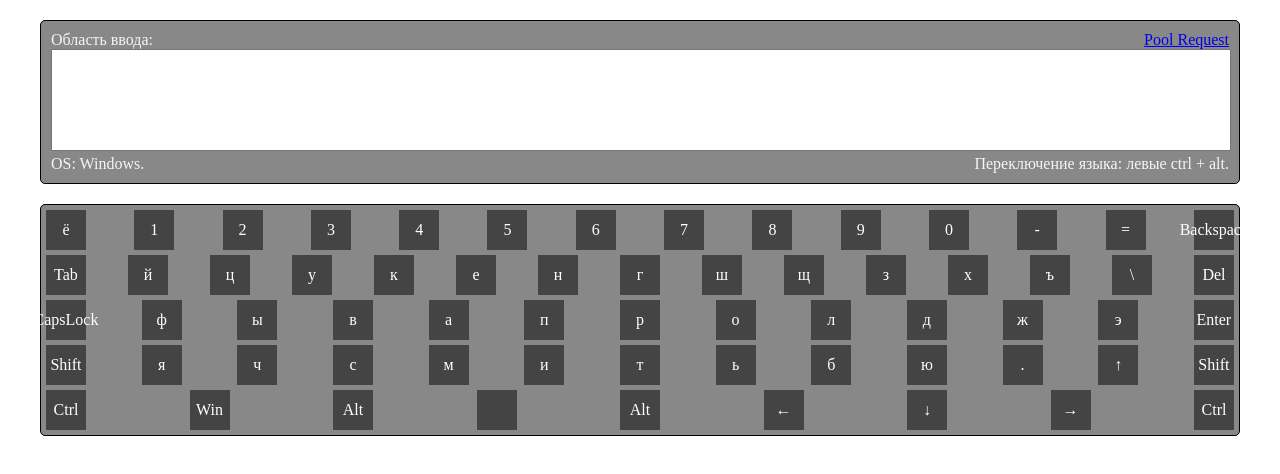
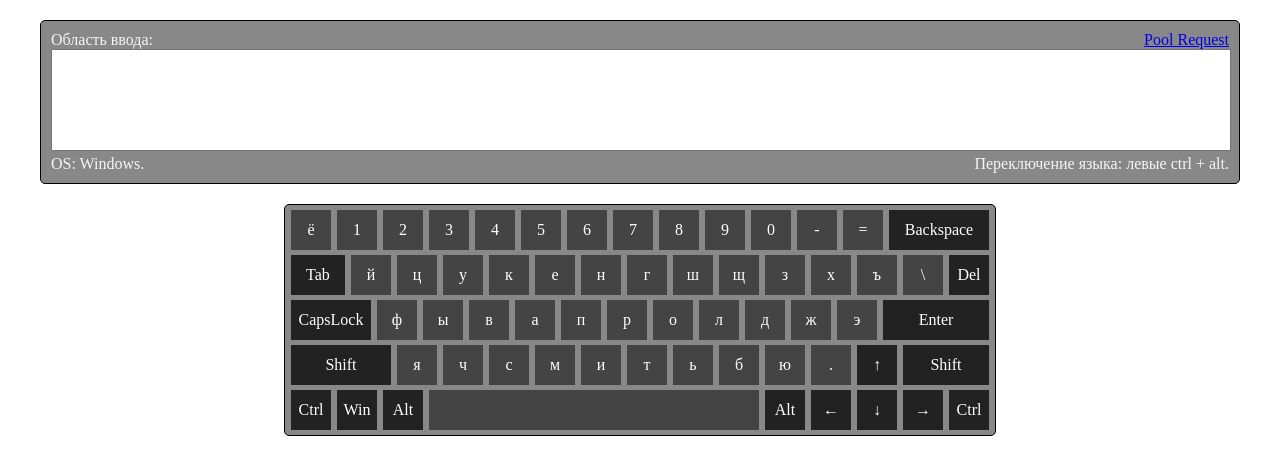
Before and after one commit to Lev1ossa/virtual-keyboard, a website: page index.html in a window 1280 px wide. Drawn offline with Linux system fonts and the light colour scheme.

Commit message:
feat: add additional styles & refactor html structure

```diff
--- a/index.html
+++ b/index.html
@@ -61,12 +61,12 @@
         <div class="key">
           <span>=</span>
         </div>
-        <div class="key">
+        <div class="key key-backspace">
           <span>Backspace</span>
         </div>
       </div>
       <div class="keys-row">
-        <div class="key">
+        <div class="key key-tab">
           <span>Tab</span>
         </div>
         <div class="key">
@@ -108,12 +108,12 @@
         <div class="key">
           <span>\</span>
         </div>
-        <div class="key">
+        <div class="key key-del">
           <span>Del</span>
         </div>
       </div>
       <div class="keys-row">
-        <div class="key">
+        <div class="key key-capslock">
           <span>CapsLock</span>
         </div>
         <div class="key">
@@ -149,12 +149,12 @@
         <div class="key">
           <span>э</span>
         </div>
-        <div class="key">
+        <div class="key key-enter">
           <span>Enter</span>
         </div>
       </div>
       <div class="keys-row">
-        <div class="key">
+        <div class="key key-shift-left">
           <span>Shift</span>
         </div>
         <div class="key">
@@ -187,39 +187,39 @@
         <div class="key">
           <span>.</span>
         </div>
-        <div class="key">
+        <div class="key key-arrow-up">
           <span>&#8593;</span>
         </div>
-        <div class="key">
+        <div class="key key-shift-right">
           <span>Shift</span>
         </div>
       </div>
       <div class="keys-row">
-        <div class="key">
+        <div class="key key-control-left">
           <span>Ctrl</span>
         </div>
-        <div class="key">
+        <div class="key key-windows">
           <span>Win</span>
         </div>
-        <div class="key">
+        <div class="key key-alt-left">
           <span>Alt</span>
         </div>
-        <div class="key">
+        <div class="key key-space">
           <span></span>
         </div>
-        <div class="key">
+        <div class="key key-alt-right">
           <span>Alt</span>
         </div>
-        <div class="key">
+        <div class="key key-arrow-left">
           <span>&#8592;</span>
         </div>
-        <div class="key">
+        <div class="key key-arrow-down">
           <span>&#8595;</span>
         </div>
-        <div class="key">
+        <div class="key key-arrow-right">
           <span>&#8594;</span>
         </div>
-        <div class="key">
+        <div class="key key-control-right">
           <span>Ctrl</span>
         </div>
       </div>
--- a/style.css
+++ b/style.css
@@ -41,11 +41,14 @@ a {
   border: 1px solid black;
   border-radius: 5px;
   padding: 5px;
+  margin: 0 auto;
+  width: 700px;
 }
 
 .keys-row {
   display: flex;
-  justify-content: space-between;
+  gap: 0px 6px;
+  margin: 0 auto;
 }
 
 .key {
@@ -57,3 +60,50 @@ a {
   background-color: #444444;
   color: #fff;
 }
+
+.key-backspace,
+.key-tab,
+.key-del,
+.key-capslock,
+.key-enter,
+.key-shift-left,
+.key-shift-right,
+.key-control-left,
+.key-control-right,
+.key-windows,
+.key-alt-left,
+.key-alt-right,
+.key-arrow-up,
+.key-arrow-down,
+.key-arrow-left,
+.key-arrow-right {
+  background-color: #222222;
+}
+
+.key-backspace {
+  width: 100px;
+}
+
+.key-tab {
+  width: 54px;
+}
+
+.key-enter {
+  width: 106px;
+}
+
+.key-capslock {
+  width: 80px;
+}
+
+.key-shift-left {
+  width: 100px;
+}
+
+.key-shift-right {
+  width: 86px;
+}
+
+.key-space {
+  width: 330px;
+}
```
